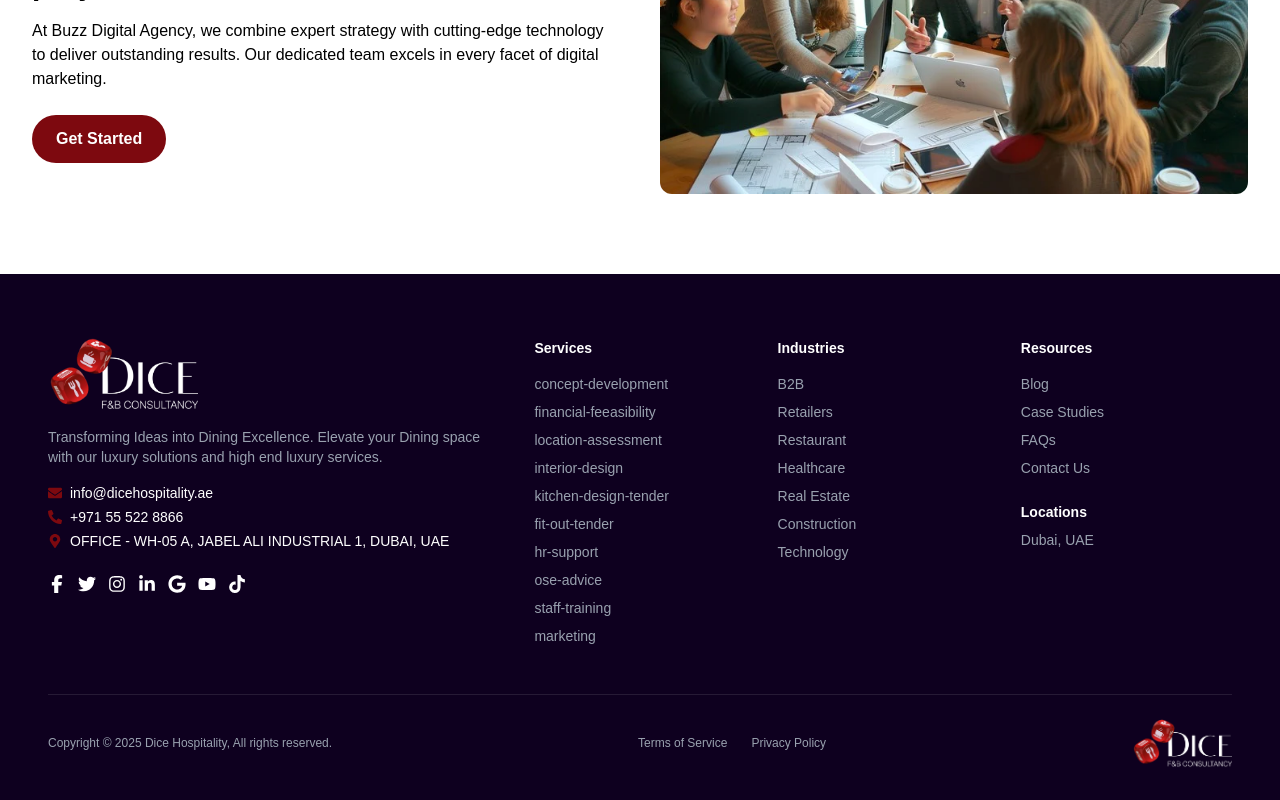
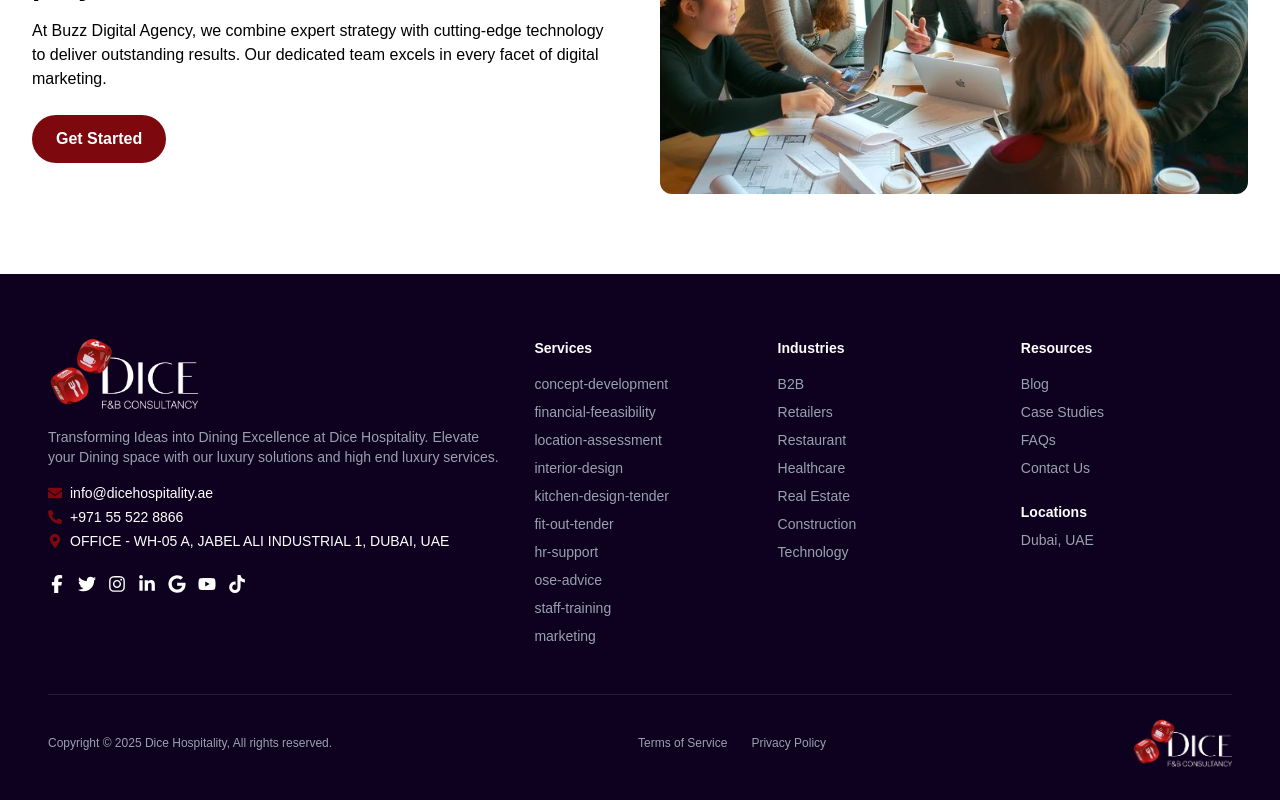
Before and after one commit to wdfitout/new-name, a Next.js app: page / in a window 1280 px wide. Shown: the part 3589-4389 px from the top of the page. Built offline with nearby package versions, Linux system fonts and the light colour scheme.

Commit message:
home-page

```diff
--- a/src/app/Componenets/Footer.jsx
+++ b/src/app/Componenets/Footer.jsx
@@ -10,7 +10,7 @@ export default function Footer() {
         <div className="md:col-span-2 space-y-4">
           <Image src="/images/logo-1.png" alt="Buzz Digital Logo" width={150} height={40} />
           <p className="text-gray-400">
-            Transforming Ideas into Dining Excellence. Elevate your Dining space with our luxury solutions and high end luxury services.
+            Transforming Ideas into Dining Excellence at Dice Hospitality. Elevate your Dining space with our luxury solutions and high end luxury services.
           </p>
           <ul className="space-y-1">
             <li className="flex items-center gap-2">
```
